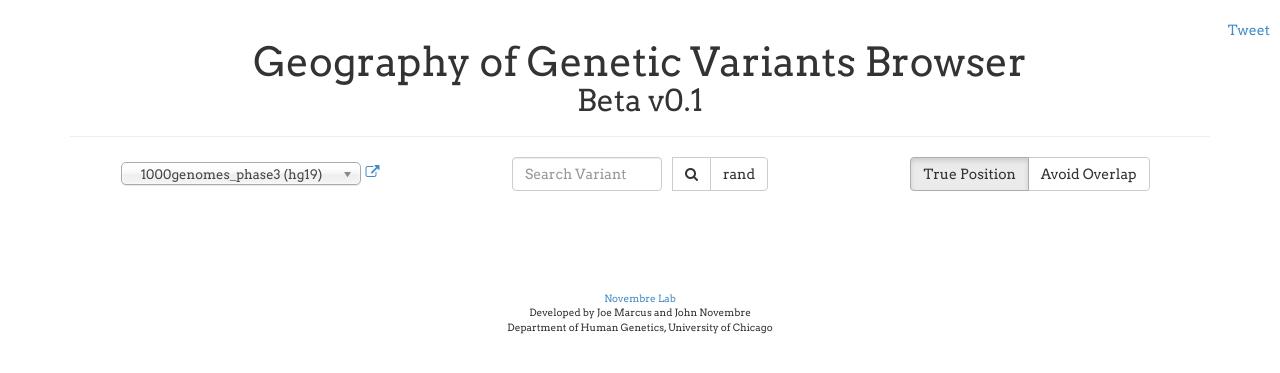
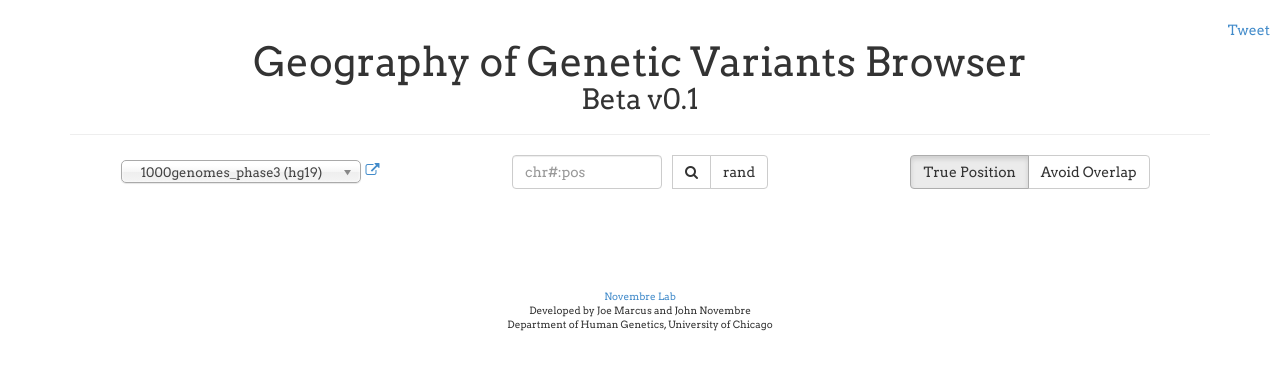
Before and after one commit to achyutha11/ggv, a PHP site: page / in a window 1280 px wide. Shown: the top 373 px of the page. Run offline with PHP 8.4, Linux system fonts and the light colour scheme; some libraries are stand-ins or nearby versions.

Commit message:
udpated ggv

```diff
--- a/css/style.css
+++ b/css/style.css
@@ -12,7 +12,11 @@ h1{
 }
 
 #sub{
-  font-size: 30px;
+  font-size: 28px;
+}
+
+h2{
+  font-size: 28px
 }
 
 h1:hover{
--- a/index.html
+++ b/index.html
@@ -29,8 +29,7 @@
     <div id="main" role="main">
       <a href="https://twitter.com/share" class="twitter-share-button">Tweet</a>
       <script>!function(d,s,id){var js,fjs=d.getElementsByTagName(s)[0],p=/^http:/.test(d.location)?'http':'https';if(!d.getElementById(id)){js=d.createElement(s);js.id=id;js.src=p+'://platform.twitter.com/widgets.js';fjs.parentNode.insertBefore(js,fjs);}}(document, 'script', 'twitter-wjs');</script>
-      <h1 data-toggle="modal" data-target="#myModal" id='about'>Geography of Genetic Variants Browser<br><p id='sub'>Beta v0.1</p></h1>
-
+      <h1 data-toggle="modal" data-target="#myModal" id='about'>Geography of Genetic Variants Browser<p id='sub'>Beta v0.1</p></h1>
       <div class="modal fade" id="myModal" tabindex="-1" role="dialog" aria-labelledby="myModalLabel" aria-hidden="true">
         <div class="modal-dialog">
           <div class="modal-content">
@@ -39,12 +38,12 @@
               <h4 class="modal-title" id="myModalLabel">About</h4>
             </div>
             <div class="modal-body">
-              Welcome to the Geography of Genetic Variants (GGV) visualization. To begin pick
+              Welcome to the Geography of Genetic Variants (GGV) browser. To begin, pick
               a dataset on the dropdown menu. One can search variants within a dataset by its position
               on a chromsome formatted by chromosome#:position ex. 15:24608502. Otherwise click
               the rand button to show a random marker from the chosen dataset. One can also hover over a pie
-              chart to display the population name, minor allele frequencey, minor allele count, and sample size. Click on the position title to open up the UCSC genome broswer at that variant. Keep in mind that this
-              is still a rough draft and many ideas/resources are in progress.<br><br> Questions/feedback/ideas/critques are welcomed and appreciated! Contact...
+              chart to display the population name, minor allele frequency, minor allele count, and sample size. Click on the position title to open up the UCSC genome browser at that variant. Keep in mind that this
+              is still a rough draft and many ideas/resources are in progress.<br><br> Questions/feedback/ideas/critiques are welcomed and appreciated! Contact...
               <br>
               <br>
               josephhmarcus at gmail dot com
@@ -61,7 +60,7 @@
           <div id='variant_settings'>
             <div>
               <form id='buttons' class='btn-group'>
-                <input id='search' type="text" class="form-control" placeholder='Search Variant'>
+                <input id='search' type="text" class="form-control" placeholder='chr#:pos'>
                 <button id='submit' type="button" class="btn btn-default"><i class="fa fa-search"></i></button>
                 <button id='random' type='button' class="btn btn-default">rand</button>
               </form>
@@ -109,8 +108,13 @@
   <script src="js/topojson.v1.min.js"></script>
   <script src="js/chosen.jquery.js"></script>
   <script type="text/javascript" src="js/vis.js"></script>
-  <script type="text/javascript">
-
+  <script>
+    (function(i,s,o,g,r,a,m){i['GoogleAnalyticsObject']=r;i[r]=i[r]||function(){
+    (i[r].q=i[r].q||[]).push(arguments)},i[r].l=1*new Date();a=s.createElement(o),
+     m=s.getElementsByTagName(o)[0];a.async=1;a.src=g;m.parentNode.insertBefore(a,m)
+    })(window,document,'script','//www.google-analytics.com/analytics.js','ga');
+    ga('create', 'UA-52770606-1', 'auto');
+    ga('send', 'pageview');
   </script>
 
   <!--[if lt IE 7 ]>
--- a/js/vis.js
+++ b/js/vis.js
@@ -219,7 +219,7 @@
         }
       });
       node.exit().remove();
-      $('#freqLegend h3').html("<p><i>Frequency Scale = Proportion out of " + freqScale + "</i><br>Colors used in pie chart also indicate frequency scale. ex. the pie below represents MAF = <span style='color:" + minColor + "'>" + (.25 * freqScale) + "</span></p>").css('font-size', 12);
+      $('#freqLegend h3').html("<p><i style='font-size:14px'>Frequency Scale = Proportion out of " + freqScale + "</i><br>Colors used in the pie chart also indicate frequency scale. ex. the pie below represents MAF = <span style='color:" + minColor + "'>" + (.25 * freqScale) + "</span></p>").css('font-size', 12);
       legend = d3.select("#freqLegend").selectAll("svg").data(legend_data).enter().append("svg").attr("width", radius + 50).attr("height", radius + 50).append("g").attr("transform", "translate(" + (radius + 10) + ", " + (radius + 20) + ")").attr('class', 'legendSvg');
       legend.selectAll("path").data(pie).enter().append("path").attr("d", d3.svg.arc().innerRadius(0).outerRadius(16)).attr({
         "fill": (function(_this) {
@@ -439,7 +439,7 @@
       if (dataset === '1000genomes_phase3') {
         $('#dataLink').attr("href", "http://www.1000genomes.org/").attr('target', '_blank');
       } else if (dataset === 'hgdp') {
-        $('#dataLink').attr("href", "http://www.ncbi.nlm.nih.gov/pubmed/11954565").attr('target', '_blank');
+        $('#dataLink').attr("href", "http://www.hagsc.org/hgdp/files.html").attr('target', '_blank');
       } else {
         $('#dataLink').attr("href", "http://www.ncbi.nlm.nih.gov/pubmed/18760391").attr('target', '_blank');
       }
```
Also changed, not shown: 2 other files.
